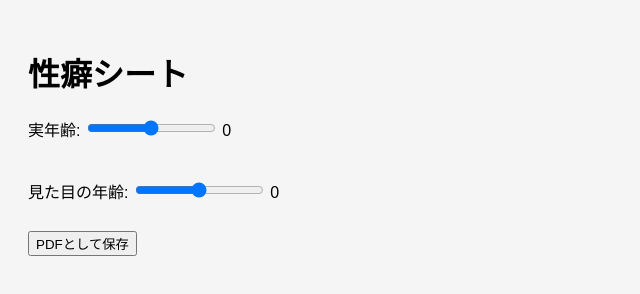
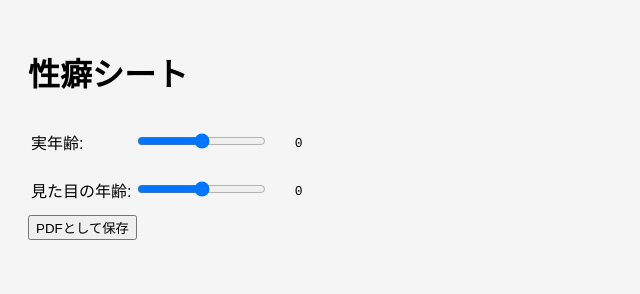
Before and after one commit to sukiyaki-Lunatic/seiheki-sheet, a plain HTML site: page index.html in a window 1280 px wide. Shown: the whole page, without its empty margins (0-640 px from the left). Drawn offline with Linux system fonts and the light colour scheme.

Commit message:
Update index.html

```diff
--- a/index.html
+++ b/index.html
@@ -1,4 +1,4 @@
-<!DOCTYPE html>
+  <!DOCTYPE html>
 <html lang="ja">
 <head>
   <meta charset="UTF-8" />
@@ -9,15 +9,18 @@
 <body>
   <h1>性癖シート</h1>
   <form id="seihekiForm">
-    <label>実年齢:
-      <input type="range" min="-10" max="10" value="0" id="jitunennrei" />
-      <span id="jitunennreiValue">0</span>
-    </label><br />
-
-    <label>見た目の年齢:
-      <input type="range" min="-10" max="10" value="0" id="mitamenonennrei" />
-      <span id="mitamenonennreiValue">0</span>
-    </label><br />
+    <table>
+      <tr>
+        <td><label for="jitunennrei">実年齢:</label></td>
+        <td><input type="range" min="-10" max="10" value="0" id="jitunennrei" /></td>
+        <td><span id="jitunennreiValue" class="value">0</span></td>
+      </tr>
+      <tr>
+        <td><label for="mitamenonennrei">見た目の年齢:</label></td>
+        <td><input type="range" min="-10" max="10" value="0" id="mitamenonennrei" /></td>
+        <td><span id="mitamenonennreiValue" class="value">0</span></td>
+      </tr>
+      </table>
     <!-- 他の項目をここに追加できます -->
 
     <button type="button" onclick="downloadPDF()">PDFとして保存</button>
```
